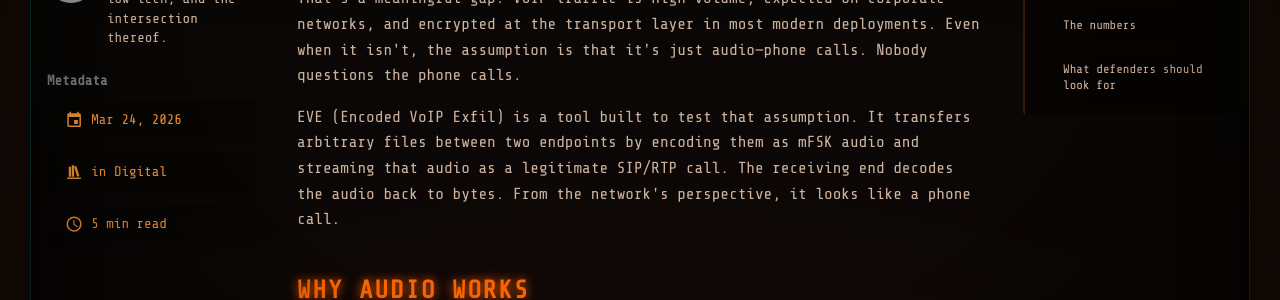
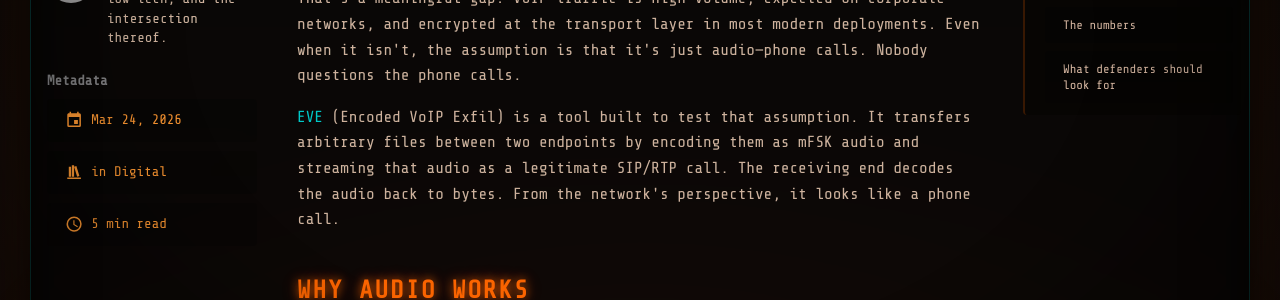
Before and after one commit to digital-grease/blog.digitalgrease.github.io, an MkDocs documentation site: the page built from docs/posts/posts/tin-cans-and-strings.md, in a window 1280 px wide and 900 px high. Shown: the part 422-722 px from the top of the window. Built offline with MkDocs 1.6.1 and Material for MkDocs 9.7.7, drawn with Linux system fonts in a browser that asks for light colours; comment, search, counter and statistics services are not loaded; some of the changed lines change nothing that is shown; grey boxes are pictures that could not be loaded.

Commit message:
add gh link to tin can

```diff
--- a/docs/posts/posts/tin-cans-and-strings.md
+++ b/docs/posts/posts/tin-cans-and-strings.md
@@ -20,7 +20,7 @@ Most DLP deployments are looking at the wrong thing. They inspect email attachme
 
 That's a meaningful gap. VoIP traffic is high-volume, expected on corporate networks, and encrypted at the transport layer in most modern deployments. Even when it isn't, the assumption is that it's just audio—phone calls. Nobody questions the phone calls.
 
-EVE (Encoded VoIP Exfil) is a tool built to test that assumption. It transfers arbitrary files between two endpoints by encoding them as mFSK audio and streaming that audio as a legitimate SIP/RTP call. The receiving end decodes the audio back to bytes. From the network's perspective, it looks like a phone call.
+[EVE](https://github.com/digital-grease/EVE) (Encoded VoIP Exfil) is a tool built to test that assumption. It transfers arbitrary files between two endpoints by encoding them as mFSK audio and streaming that audio as a legitimate SIP/RTP call. The receiving end decodes the audio back to bytes. From the network's perspective, it looks like a phone call.
 
 <!-- more -->
 
```
